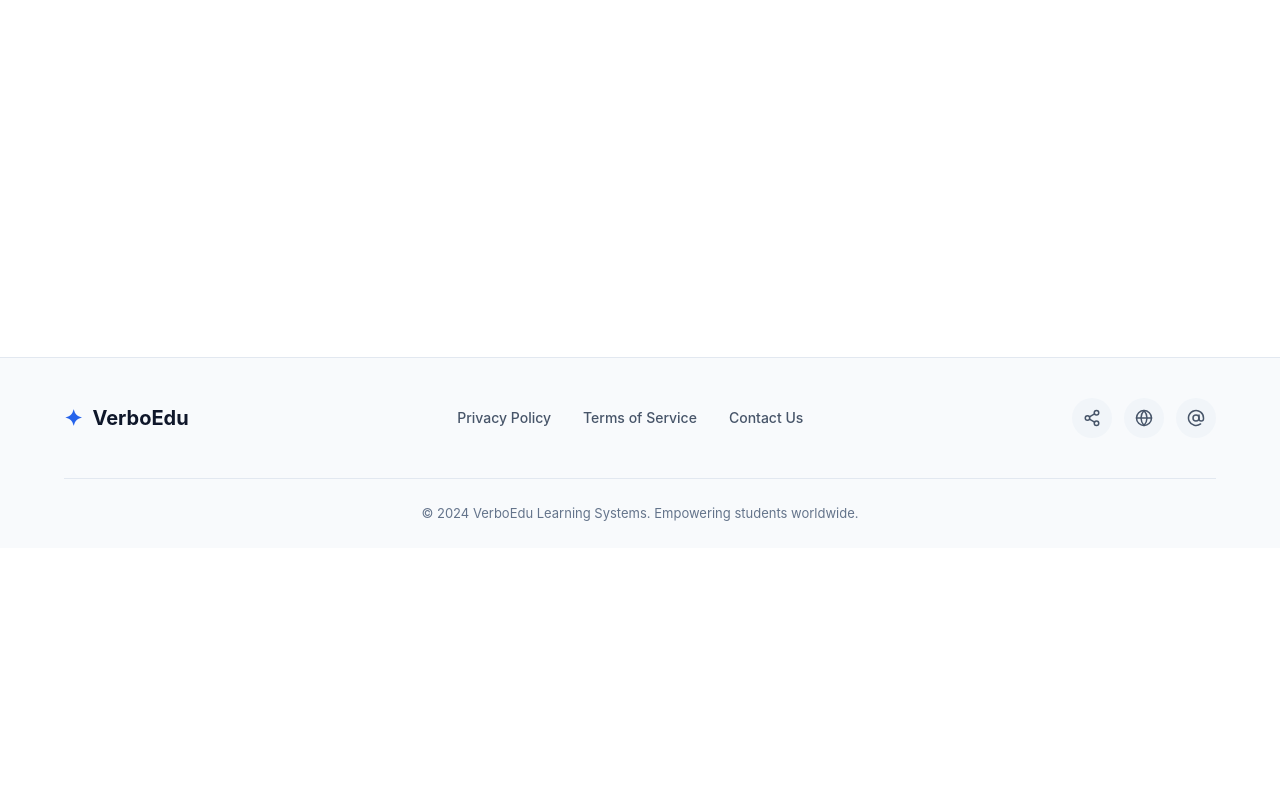
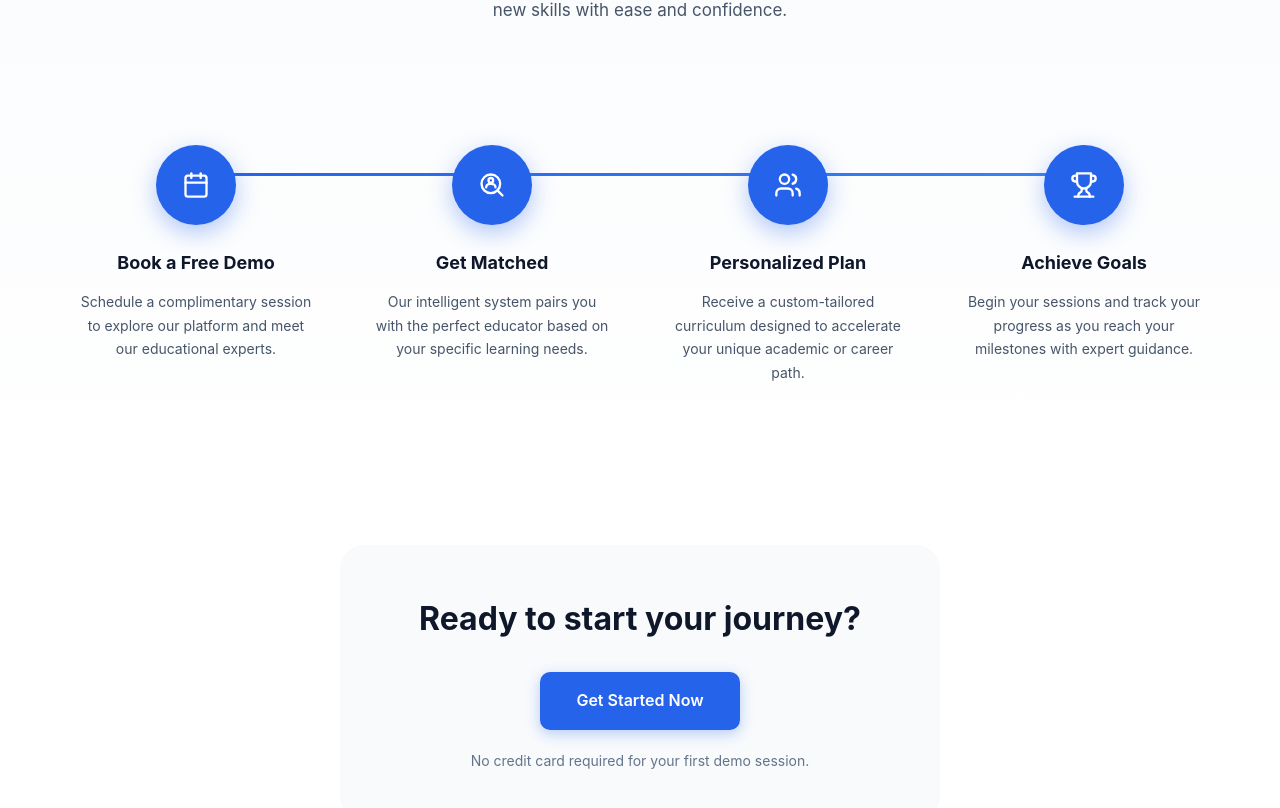
Before and after one commit to iamarjunsk/verbo-homepage, a Nuxt app: page /how-it-works in a window 1280 px wide. Shown: the part 252-1060 px from the top of the page. Before the commit the page ends 800 px from the top, so only its background shows below. Built offline with nearby package versions, Linux system fonts and the light colour scheme.

Commit message:
how it works page

```diff
--- /dev/null
+++ b/app/components/CtaSection.vue
@@ -0,0 +1,98 @@
+<template>
+    <section class="cta-section">
+        <div class="cta-container">
+            <div class="cta-card" ref="ctaRef">
+                <h2 class="cta-title">Ready to start your journey?</h2>
+                <NuxtLink to="/book" class="btn-primary cta-btn">
+                    Get Started Now
+                </NuxtLink>
+                <p class="cta-note">No credit card required for your first demo session.</p>
+            </div>
+        </div>
+    </section>
+</template>
+
+<script setup>
+import { ref, onMounted } from 'vue'
+
+const ctaRef = ref(null)
+
+onMounted(() => {
+    const observer = new IntersectionObserver((entries) => {
+        entries.forEach(entry => {
+            if (entry.isIntersecting) {
+                entry.target.classList.add('visible')
+                observer.unobserve(entry.target)
+            }
+        })
+    }, { threshold: 0.3 })
+
+    if (ctaRef.value) observer.observe(ctaRef.value)
+})
+</script>
+
+<style scoped>
+.cta-section {
+    padding: 40px 0 100px;
+    background: white;
+}
+
+.cta-container {
+    max-width: 1280px;
+    margin: 0 auto;
+    padding: 0 24px;
+}
+
+@media (min-width: 768px) {
+    .cta-container {
+        padding: 0 40px;
+    }
+}
+
+@media (min-width: 1024px) {
+    .cta-container {
+        padding: 0 64px;
+    }
+}
+
+.cta-card {
+    max-width: 600px;
+    margin: 0 auto;
+    padding: 48px 40px;
+    background: var(--gray-50);
+    border-radius: 24px;
+    text-align: center;
+    opacity: 0;
+    transform: translateY(30px);
+    transition: all 0.7s ease;
+}
+
+.cta-card.visible {
+    opacity: 1;
+    transform: translateY(0);
+}
+
+.cta-title {
+    font-size: 28px;
+    font-weight: 700;
+    color: var(--navy-dark);
+    margin-bottom: 28px;
+}
+
+@media (min-width: 768px) {
+    .cta-title {
+        font-size: 32px;
+    }
+}
+
+.cta-btn {
+    padding: 16px 36px;
+    font-size: 16px;
+    margin-bottom: 20px;
+}
+
+.cta-note {
+    font-size: 14px;
+    color: var(--gray-500);
+}
+</style>
--- /dev/null
+++ b/app/components/HowItWorksSection.vue
@@ -0,0 +1,288 @@
+<template>
+    <section class="how-it-works">
+        <div class="how-it-works-container">
+            <!-- Header -->
+            <div class="section-header animate-fade-in-up">
+                <h1 class="section-title">How It Works</h1>
+                <p class="section-subtitle">
+                    Embark on a personalized learning journey designed to help you master new skills with ease and
+                    confidence.
+                </p>
+            </div>
+
+            <!-- Steps Timeline -->
+            <div class="steps-container">
+                <div class="timeline-line"></div>
+
+                <div class="steps-grid">
+                    <div v-for="(step, index) in steps" :key="step.id" class="step-item" ref="stepRefs">
+                        <div class="step-icon" :style="{ animationDelay: `${index * 150}ms` }">
+                            <component :is="step.icon" />
+                        </div>
+                        <h3 class="step-title">{{ step.title }}</h3>
+                        <p class="step-description">{{ step.description }}</p>
+                    </div>
+                </div>
+            </div>
+        </div>
+    </section>
+</template>
+
+<script setup>
+import { ref, onMounted, h } from 'vue'
+
+// Icon components
+const IconCalendar = () => h('svg', {
+    width: 28, height: 28, viewBox: '0 0 24 24', fill: 'none', stroke: 'currentColor',
+    'stroke-width': 2, 'stroke-linecap': 'round', 'stroke-linejoin': 'round'
+}, [
+    h('rect', { x: 3, y: 4, width: 18, height: 18, rx: 2 }),
+    h('line', { x1: 16, y1: 2, x2: 16, y2: 6 }),
+    h('line', { x1: 8, y1: 2, x2: 8, y2: 6 }),
+    h('line', { x1: 3, y1: 10, x2: 21, y2: 10 })
+])
+
+const IconMatch = () => h('svg', {
+    width: 28, height: 28, viewBox: '0 0 24 24', fill: 'none', stroke: 'currentColor',
+    'stroke-width': 2, 'stroke-linecap': 'round', 'stroke-linejoin': 'round'
+}, [
+    h('circle', { cx: 11, cy: 11, r: 8 }),
+    h('path', { d: 'M21 21l-4.35-4.35' }),
+    h('circle', { cx: 11, cy: 8, r: 2 }),
+    h('path', { d: 'M7 14c0-2 1.5-3 4-3s4 1 4 3' })
+])
+
+const IconPlan = () => h('svg', {
+    width: 28, height: 28, viewBox: '0 0 24 24', fill: 'none', stroke: 'currentColor',
+    'stroke-width': 2, 'stroke-linecap': 'round', 'stroke-linejoin': 'round'
+}, [
+    h('path', { d: 'M16 21v-2a4 4 0 0 0-4-4H6a4 4 0 0 0-4 4v2' }),
+    h('circle', { cx: 9, cy: 7, r: 4 }),
+    h('path', { d: 'M22 21v-2a4 4 0 0 0-3-3.87' }),
+    h('path', { d: 'M16 3.13a4 4 0 0 1 0 7.75' })
+])
+
+const IconTrophy = () => h('svg', {
+    width: 28, height: 28, viewBox: '0 0 24 24', fill: 'none', stroke: 'currentColor',
+    'stroke-width': 2, 'stroke-linecap': 'round', 'stroke-linejoin': 'round'
+}, [
+    h('path', { d: 'M6 9H4.5a2.5 2.5 0 0 1 0-5H6' }),
+    h('path', { d: 'M18 9h1.5a2.5 2.5 0 0 0 0-5H18' }),
+    h('path', { d: 'M4 22h16' }),
+    h('path', { d: 'M10 14.66V17c0 .55-.47.98-.97 1.21C7.85 18.75 7 20.24 7 22' }),
+    h('path', { d: 'M14 14.66V17c0 .55.47.98.97 1.21C16.15 18.75 17 20.24 17 22' }),
+    h('path', { d: 'M18 2H6v7a6 6 0 0 0 12 0V2Z' })
+])
+
+const steps = ref([
+    {
+        id: 1,
+        title: 'Book a Free Demo',
+        description: 'Schedule a complimentary session to explore our platform and meet our educational experts.',
+        icon: IconCalendar
+    },
+    {
+        id: 2,
+        title: 'Get Matched',
+        description: 'Our intelligent system pairs you with the perfect educator based on your specific learning needs.',
+        icon: IconMatch
+    },
+    {
+        id: 3,
+        title: 'Personalized Plan',
+        description: 'Receive a custom-tailored curriculum designed to accelerate your unique academic or career path.',
+        icon: IconPlan
+    },
+    {
+        id: 4,
+        title: 'Achieve Goals',
+        description: 'Begin your sessions and track your progress as you reach your milestones with expert guidance.',
+        icon: IconTrophy
+    }
+])
+
+const stepRefs = ref([])
+
+onMounted(() => {
+    const observerOptions = {
+        threshold: 0.2,
+        rootMargin: '0px 0px -50px 0px'
+    }
+
+    const observer = new IntersectionObserver((entries) => {
+        entries.forEach(entry => {
+            if (entry.isIntersecting) {
+                entry.target.classList.add('visible')
+                observer.unobserve(entry.target)
+            }
+        })
+    }, observerOptions)
+
+    document.querySelectorAll('.step-item').forEach(step => {
+        observer.observe(step)
+    })
+})
+</script>
+
+<style scoped>
+.how-it-works {
+    padding: 120px 0 80px;
+    background: linear-gradient(180deg, #f8fafc 0%, #ffffff 100%);
+}
+
+.how-it-works-container {
+    max-width: 1280px;
+    margin: 0 auto;
+    padding: 0 24px;
+}
+
+@media (min-width: 768px) {
+    .how-it-works-container {
+        padding: 0 40px;
+    }
+}
+
+@media (min-width: 1024px) {
+    .how-it-works-container {
+        padding: 0 64px;
+    }
+}
+
+/* Section Header */
+.section-header {
+    text-align: center;
+    max-width: 600px;
+    margin: 0 auto 80px;
+}
+
+.section-title {
+    font-size: 42px;
+    font-weight: 800;
+    color: var(--navy-dark);
+    margin-bottom: 16px;
+    letter-spacing: -1px;
+}
+
+@media (min-width: 768px) {
+    .section-title {
+        font-size: 52px;
+    }
+}
+
+.section-subtitle {
+    font-size: 17px;
+    color: var(--gray-600);
+    line-height: 1.7;
+}
+
+/* Steps Container */
+.steps-container {
+    position: relative;
+    padding: 40px 0;
+}
+
+/* Timeline Line */
+.timeline-line {
+    display: none;
+    position: absolute;
+    top: 68px;
+    left: 10%;
+    right: 10%;
+    height: 3px;
+    background: linear-gradient(90deg, var(--primary-blue) 0%, var(--primary-blue-light) 100%);
+    z-index: 1;
+}
+
+@media (min-width: 1024px) {
+    .timeline-line {
+        display: block;
+    }
+}
+
+/* Steps Grid */
+.steps-grid {
+    display: grid;
+    grid-template-columns: 1fr;
+    gap: 48px;
+}
+
+@media (min-width: 640px) {
+    .steps-grid {
+        grid-template-columns: repeat(2, 1fr);
+        gap: 40px;
+    }
+}
+
+@media (min-width: 1024px) {
+    .steps-grid {
+        grid-template-columns: repeat(4, 1fr);
+        gap: 32px;
+    }
+}
+
+/* Step Item */
+.step-item {
+    position: relative;
+    text-align: center;
+    z-index: 2;
+    opacity: 0;
+    transform: translateY(30px);
+    transition: all 0.6s ease;
+}
+
+.step-item.visible {
+    opacity: 1;
+    transform: translateY(0);
+}
+
+.step-item:nth-child(1) {
+    transition-delay: 0.1s;
+}
+
+.step-item:nth-child(2) {
+    transition-delay: 0.2s;
+}
+
+.step-item:nth-child(3) {
+    transition-delay: 0.3s;
+}
+
+.step-item:nth-child(4) {
+    transition-delay: 0.4s;
+}
+
+/* Step Icon */
+.step-icon {
+    display: flex;
+    align-items: center;
+    justify-content: center;
+    width: 80px;
+    height: 80px;
+    margin: 0 auto 24px;
+    background: var(--primary-blue);
+    color: white;
+    border-radius: 50%;
+    box-shadow: 0 8px 24px rgba(37, 99, 235, 0.35);
+    transition: all 0.3s ease;
+}
+
+.step-item:hover .step-icon {
+    transform: scale(1.1);
+    box-shadow: 0 12px 32px rgba(37, 99, 235, 0.45);
+}
+
+.step-title {
+    font-size: 18px;
+    font-weight: 700;
+    color: var(--navy-dark);
+    margin-bottom: 12px;
+}
+
+.step-description {
+    font-size: 14px;
+    color: var(--gray-600);
+    line-height: 1.7;
+    max-width: 240px;
+    margin: 0 auto;
+}
+</style>
--- /dev/null
+++ b/app/pages/how-it-works.vue
@@ -0,0 +1,25 @@
+<template>
+    <div class="how-it-works-page">
+        <HowItWorksSection />
+        <CtaSection />
+    </div>
+</template>
+
+<script setup>
+definePageMeta({
+    layout: 'default'
+})
+
+useHead({
+    title: 'How It Works - VerboEdu',
+    meta: [
+        { name: 'description', content: 'Learn how VerboEdu works. Book a demo, get matched with expert tutors, receive a personalized plan, and achieve your goals.' }
+    ]
+})
+</script>
+
+<style scoped>
+.how-it-works-page {
+    overflow-x: hidden;
+}
+</style>
```
